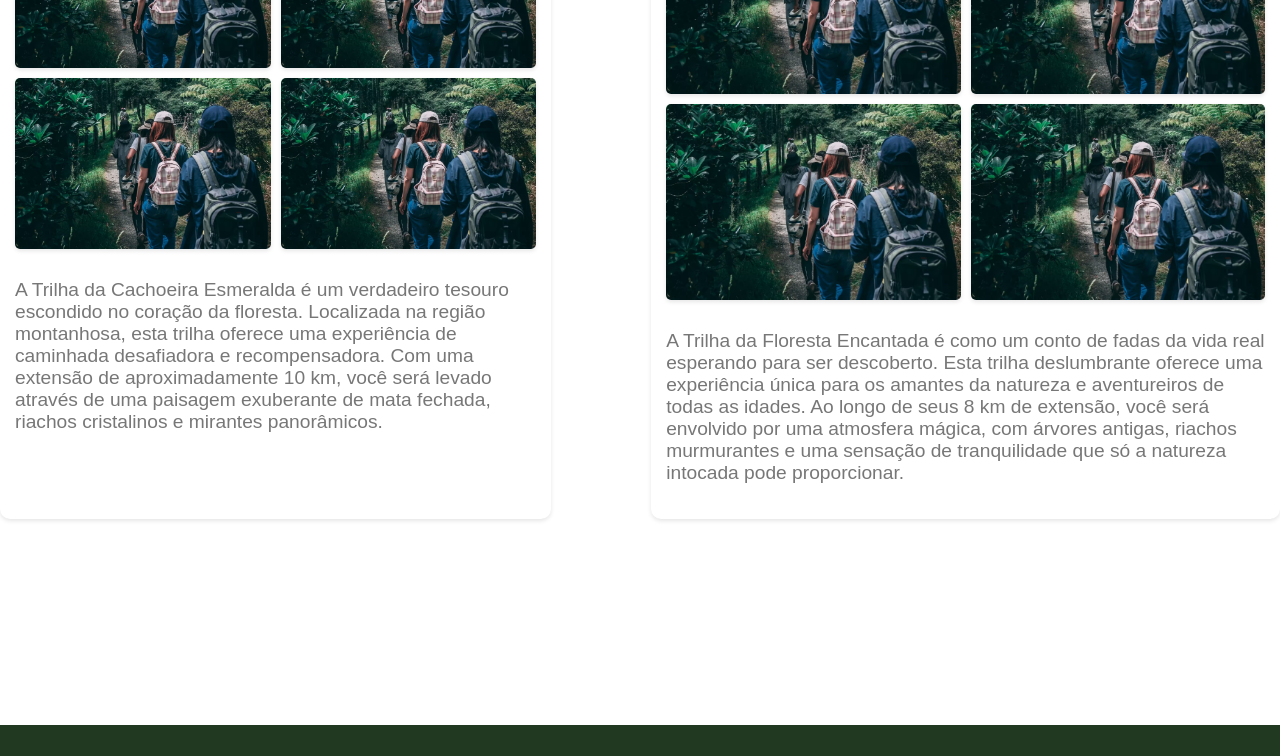
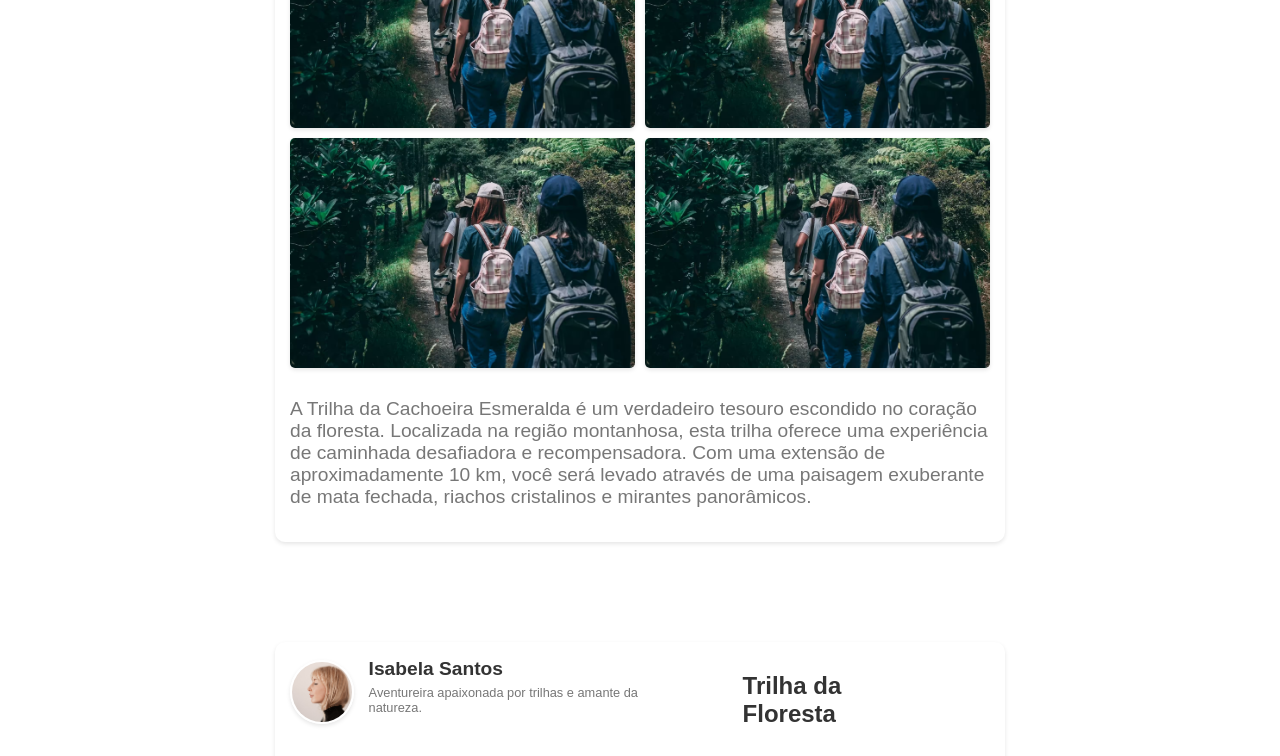
Before and after one commit to MIBFIAP/Sprint-03-Javascript-e-FrontEnd, a React (Vite) app: page / in a window 1280 px wide. Shown: the part 2000-2756 px from the top of the page. Built offline with nearby package versions, Linux system fonts and the light colour scheme.

Commit message:
Versão 5

```diff
--- a/src/components/Footer.jsx
+++ b/src/components/Footer.jsx
@@ -12,17 +12,27 @@ const FooterContainer = styled.footer`
   padding: 10px;
   text-align: center;
   position: absolute;
-  bottom: 0;
   left: 0;
   right: 0;
   display: flex;
   justify-content: space-between;
   align-items: center;
+
+  @media (max-width: 880px) {
+    flex-direction: column; /* Alterado para empilhar em telas menores */
+    align-items: center; /* Centralizar itens em telas menores */
+  }
 `;
 
 const Column = styled.div`
   flex: 1;
   text-align: left;
+
+  @media (max-width: 880px) {
+    width: 100%; /* Garante que a largura seja 100% em telas menores */
+    text-align: center; /* Alinhamento centralizado em telas menores */
+    margin-bottom: 10px; /* Adiciona espaçamento entre colunas em telas menores */
+  }
 `;
 
 const Title = styled.h3`
@@ -30,9 +40,14 @@ const Title = styled.h3`
 `;
 
 const TitleNatureza = styled.h3`
+  font-size: 24px;
   color: #ffffff;
   margin-top: -50px;
   margin-left: 20px;
+
+  @media (max-width: 880px) {
+    margin-top: 20px;
+  }
 `;
 
 const Link = styled.a`
--- a/src/components/Home.jsx
+++ b/src/components/Home.jsx
@@ -24,6 +24,10 @@ const CarouselContainer = styled.div`
     max-width: 1200px;
   }
 
+  @media (max-width: 850px) {
+    max-width: 800px;
+  }
+
 `;
 
 const CarouselItem = styled.div`
@@ -44,6 +48,7 @@ const CarouselItem = styled.div`
 
   @media (max-width: 1400px) {
     height: 400px;
+    max-width: 100%;
   }
 `;
 
@@ -67,7 +72,7 @@ const ProdutosCarousel = styled.div`
     max-width: 800px; /* Nova largura para 960px */
   }
 
-  @media (max-width: 660px) {
+  @media (max-width: 830px) {
     max-width: 90%; /* Nova largura para 660px */
     margin: 0; /* Remover margem horizontal */
   }
--- a/src/components/Publication.jsx
+++ b/src/components/Publication.jsx
@@ -4,7 +4,13 @@ import styled from "styled-components";
 const Container = styled.div`
   display: flex;
   gap: 100px;
+
+  @media (max-width: 1600px) {
+    flex-direction: column;
+    gap: 0px;
+  }
 `;
+
 const PublicationContainer = styled.div`
   background-color: #fff;
   box-shadow: 0 2px 4px rgba(0, 0, 0, 0.1);
@@ -13,7 +19,7 @@ const PublicationContainer = styled.div`
   padding: 15px;
   display: flex;
   flex-direction: column;
-  margin-bottom: 300px;
+  margin-bottom: 50px;
   margin-top: 50px;
 `;
 
@@ -42,24 +48,41 @@ const ProfileName = styled.h2`
   margin: 0;
   font-size: 1.2rem;
   color: #333;
+
+  @media (max-width: 660px) {
+    font-size: 0.8rem;
+  }
 `;
 
 const ProfileDescription = styled.p`
   font-size: 0.8rem;
   color: #777;
   margin-top: 5px;
+
+  @media (max-width: 660px) {
+    display: none;
+  }
 `;
 
 const PhotoDescription = styled.p`
   font-size: 1.2rem;
   color: #777;
   margin-top: 30px;
+
+  @media (max-width: 660px) {
+    font-size: 0.9rem;
+  }
 `;
 
 const PostTitle = styled.h3`
   margin: 15px 50px;
   font-size: 1.5rem;
   color: #333;
+
+  @media (max-width: 660px) {
+    font-size: 1rem;
+    margin-left: 40px;
+  }
 `;
 
 const ImageGrid = styled.div`
```
